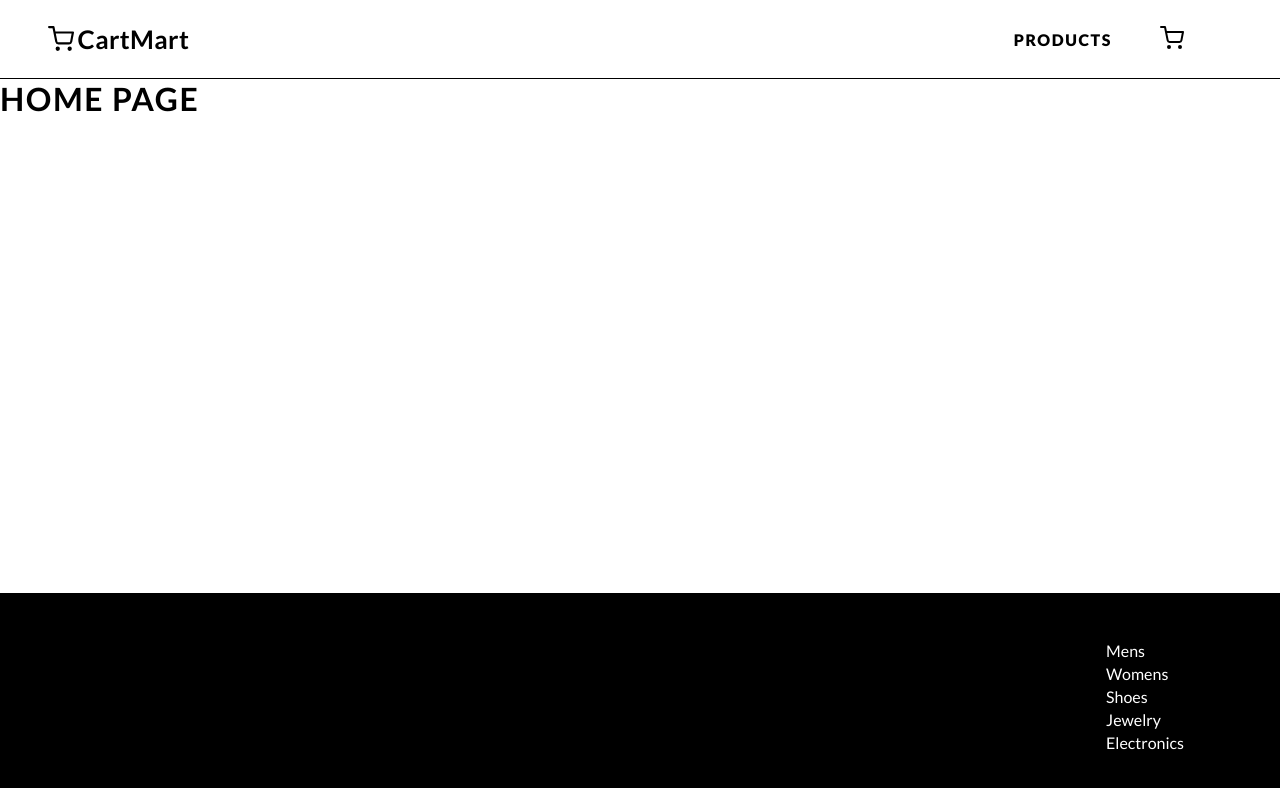
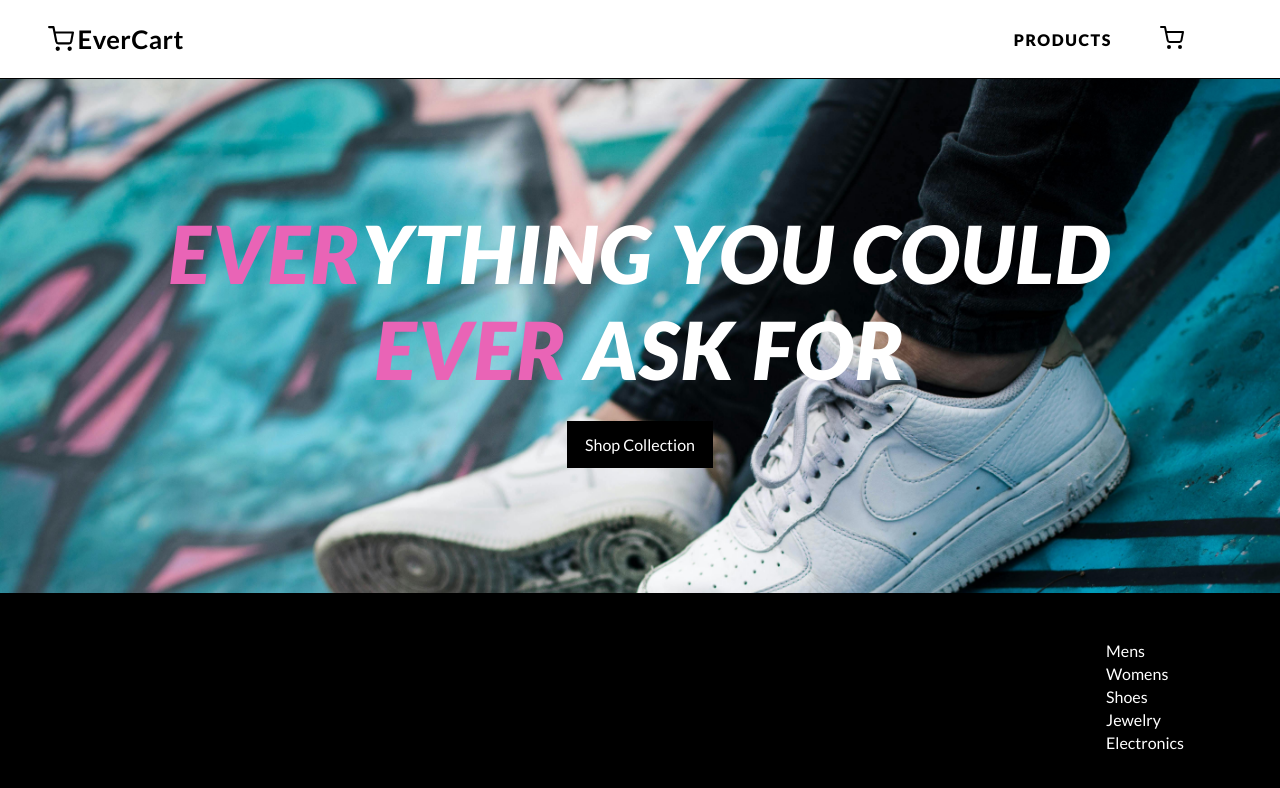
Before and after one commit to grntco/shopping-cart, a React (Vite) app: page / in a window 1280 px wide. Shown: the top 788 px of the page. Built offline with nearby package versions, Linux system fonts and the light colour scheme.

Commit message:
styled home page

```diff
--- a/src/components/PageContent.jsx
+++ b/src/components/PageContent.jsx
@@ -1,4 +1,5 @@
 import { useParams } from 'react-router-dom'
+import HomePage from './pages/home/HomePage'
 import ProductsPage from './pages/products/ProductsPage'
 import CartPage from './pages/cart/CartPage'
 import styled from 'styled-components'
@@ -6,6 +7,8 @@ import styled from 'styled-components'
 
 const StyledMain = styled.main`
     flex-grow: 1;
+    display: flex;
+    flex-direction: column;
 `
 
 const PageContent = () => {
@@ -18,7 +21,7 @@ const PageContent = () => {
             ) : name === 'cart' ? (
                 <CartPage />
             ) : (
-                <h1 data-testid="home-page-title">Home Page</h1>
+                <HomePage />
             )}
         </StyledMain>
     )
--- a/src/components/pages/home/HomePage.jsx
+++ b/src/components/pages/home/HomePage.jsx
@@ -0,0 +1,45 @@
+import styled from 'styled-components'
+import heroImage from '../../../assets/images/hero-image.jpg'
+import ButtonLink from '../../reusables/ButtonLink'
+
+const HeroSection = styled.section`
+    background-image: ${`url(${heroImage})`};
+    background-size: cover;
+    background-position: top right;
+    background-repeat: no-repeat;
+
+    flex-grow: 1;
+    padding: 48px 96px;
+    display: flex;
+    flex-direction: column;
+    gap: 24px;
+    align-items: center;
+    justify-content: center;
+
+    h1 {
+        text-align: center;
+        font-size: clamp(1.2rem, 10vw, 5rem);
+        font-style: italic;
+        font-weight: 900;
+        color: white;
+        span {
+            color: #e964b6;
+
+        }
+    }
+`
+
+const HomePage = () => {
+    return (
+        <HeroSection>
+            <h1>
+                <span>Ever</span>ything You Could
+                <br />
+                <span>Ever</span> Ask For
+            </h1>
+            <ButtonLink to='/products'>Shop Collection</ButtonLink>
+        </HeroSection>
+    )
+}
+
+export default HomePage
--- /dev/null
+++ b/src/components/reusables/ButtonLink.jsx
@@ -0,0 +1,18 @@
+import styled from 'styled-components'
+import { Link } from 'react-router-dom'
+
+const ButtonLink = styled(Link)`
+    background-color: black;
+    color: white;
+    border: 2px solid black;
+    outline: none;
+    padding: 12px 16px;
+    font-size: 1rem;
+
+    &:hover {
+        opacity: 0.8;
+        cursor: pointer;
+    }
+`
+
+export default ButtonLink
--- a/src/components/reusables/Logo.jsx
+++ b/src/components/reusables/Logo.jsx
@@ -16,7 +16,6 @@ const StyledLogo = styled(Link)`
         font-size: 1.6rem;
         font-weight: 700;
         letter-spacing: 0.025rem;
-        /* color: ${({ footer }) => ((footer && `white`) || `black`)}; */
     }
 `
 
@@ -24,7 +23,7 @@ const Logo = () => {
     return (
         <StyledLogo to='/'>
             <Icon src={cartIcon} alt='cart icon' />
-            <p>CartMart</p>
+            <p>EverCart</p>
         </StyledLogo>
     )
 }
```
Also changed, not shown: src/assets/images/hero-image.jpg (added).
